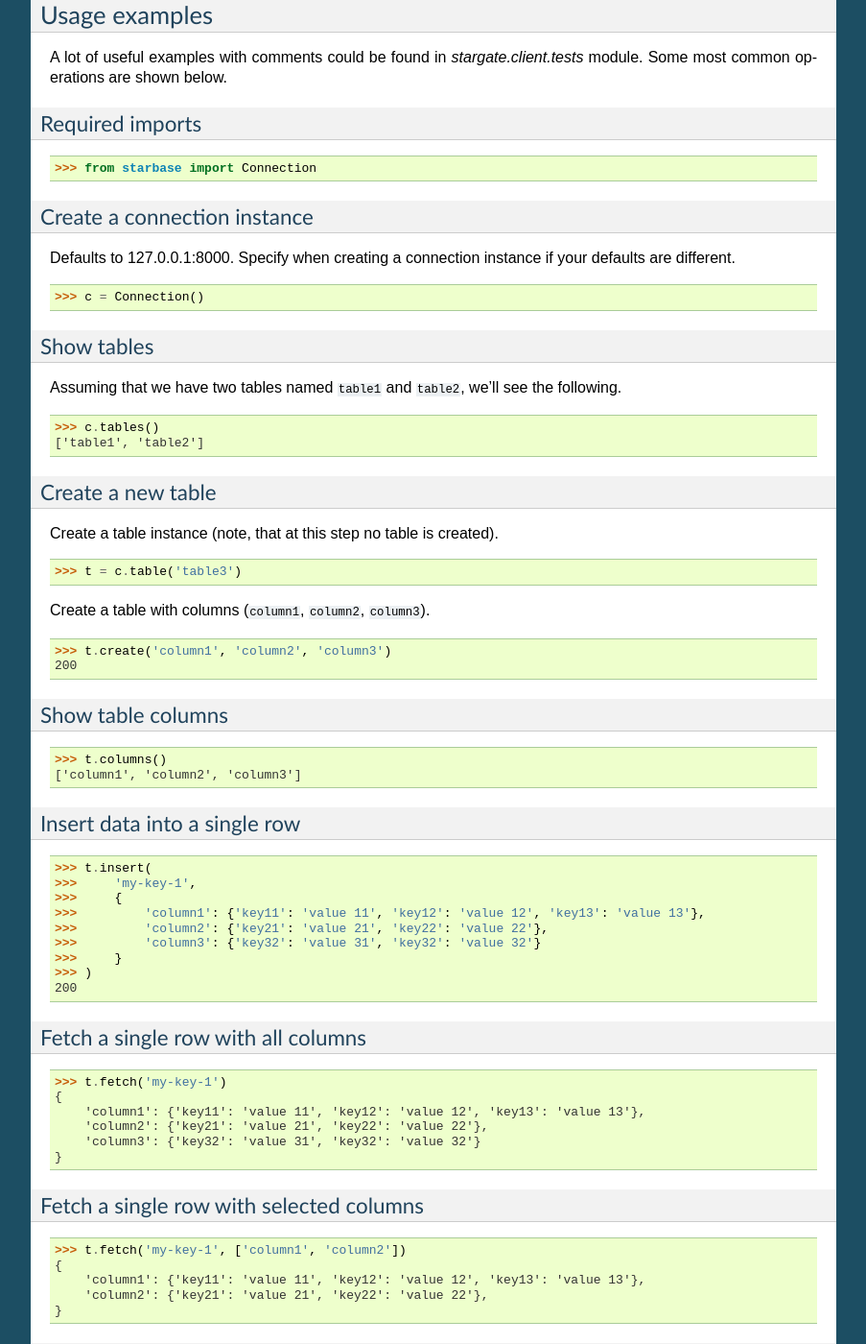
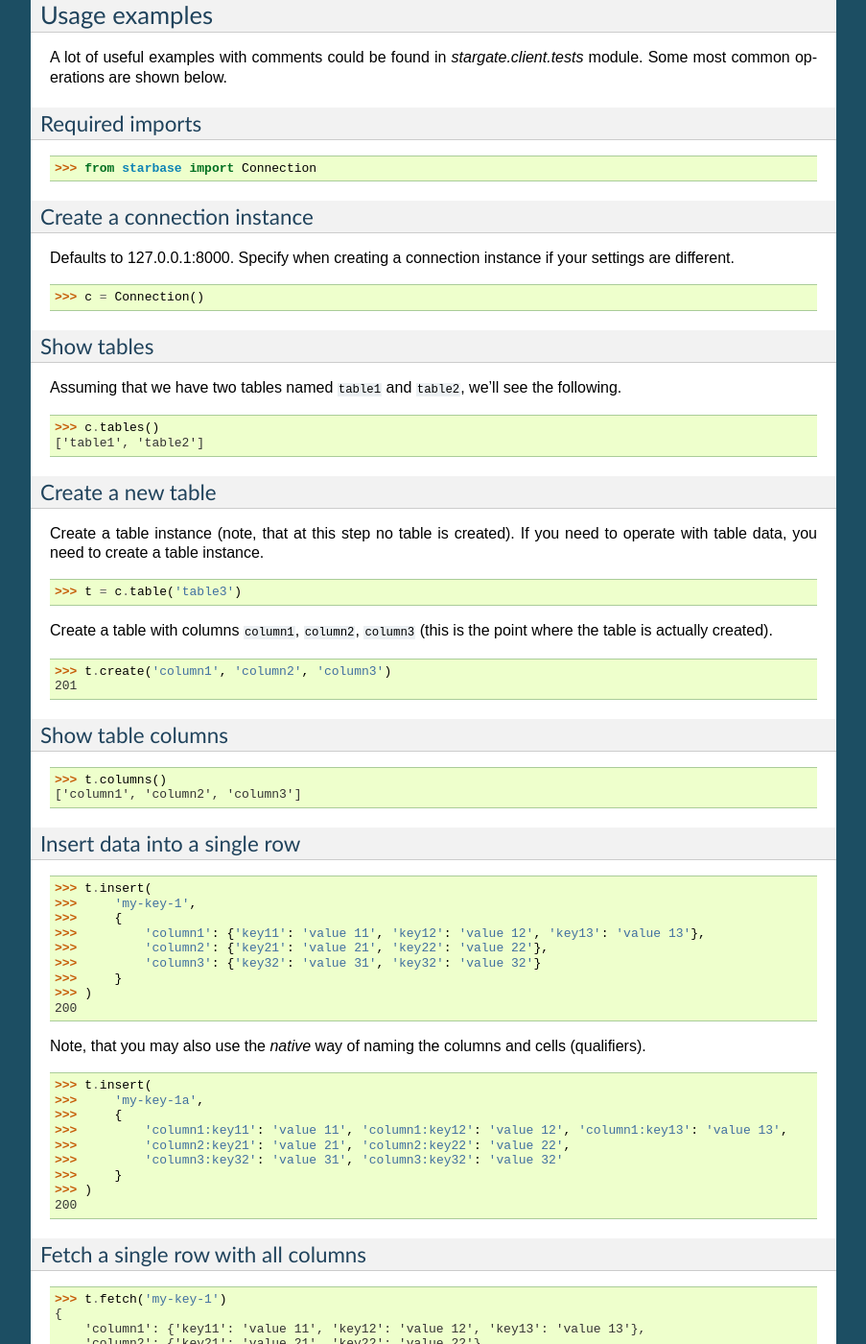
Before and after one commit to barseghyanartur/starbase, a Sphinx documentation site: the page built from docs/index.rst, in a window 1280 px wide and 1400 px high, scrolled down 1375 px. Shown: the whole window at 96% size, without its empty margins (198-1101 px from the left). Built offline with Sphinx 7.4.7, drawn with Linux system fonts in a browser that asks for light colours; some of the changed text lies outside the part shown.

Commit message:
docs updated

```diff
--- a/docs/index.rst
+++ b/docs/index.rst
@@ -72,7 +72,7 @@
 
 Create a connection instance
 -----------------------------------------
-Defaults to 127.0.0.1:8000. Specify when creating a connection instance if your defaults are different.
+Defaults to 127.0.0.1:8000. Specify when creating a connection instance if your settings are different.
 
 >>> c = Connection()
 
@@ -85,14 +85,16 @@
 
 Create a new table
 -----------------------------------------
-Create a table instance (note, that at this step no table is created).
+Create a table instance (note, that at this step no table is created). If you need to operate with
+table data, you need to create a table instance.
 
 >>> t = c.table('table3')
 
-Create a table with columns (``column1``, ``column2``, ``column3``).
+Create a table with columns ``column1``, ``column2``, ``column3`` (this is the point where the
+table is actually created).
 
 >>> t.create('column1', 'column2', 'column3')
-200
+201
 
 Show table columns
 -----------------------------------------
@@ -110,6 +112,19 @@
 >>>     }
 >>> )
 200
+
+Note, that you may also use the `native` way of naming the columns and cells (qualifiers).
+
+>>> t.insert(
+>>>     'my-key-1a',
+>>>     {
+>>>         'column1:key11': 'value 11', 'column1:key12': 'value 12', 'column1:key13': 'value 13',
+>>>         'column2:key21': 'value 21', 'column2:key22': 'value 22',
+>>>         'column3:key32': 'value 31', 'column3:key32': 'value 32'
+>>>     }
+>>> )
+200
+
 
 Fetch a single row with all columns
 -----------------------------------------
@@ -136,11 +151,28 @@
     'column3': {'key32': 'value 32'}
 }
 
+Note, that you may also use the `native` way of naming the columns and cells (qualifiers).
+
+>>>  t.fetch('my-key-1', ['column1:key11', 'column1:key13', 'column3:key32'])
+{
+    'column1': {'key11': 'value 11', 'key13': 'value 13'},
+    'column3': {'key32': 'value 32'}
+}
+
+If you set the ``perfect_dict`` argument to False, you'll get the `native` data structure.
+
+>>>  t.fetch('my-key-1', ['column1:key11', 'column1:key13', 'column3:key32'], perfect_dict=False)
+{
+    'column1:key11': 'value 11', 'column1:key13': 'value 13',
+    'column3:key32':'value 32'
+}
+
 Add columns to the table
 -----------------------------------------
 Add columns given (``column4``, ``column5``).
 
 >>> t.add_columns('column4', 'column5')
+200
 
 Update row data
 -----------------------------------------
@@ -148,12 +180,34 @@
 >>>     'my-key-1',
 >>>     {'column4': {'key41': 'value 41', 'key42': 'value 42'}}
 >>> )
+200
+
+Remove row, row column or row cell
+-----------------------------------------
+Remove row cell (qualifier)
+
+>>> t.remove('my-key-1', 'column4', 'key41')
+200
+
+Remove row column (column family)
+
+>>> t.remove('my-key-1', 'column4')
+200
+
+Remove entire row
+
+>>> t.remove('my-key-1')
+200
 
 Drop columns from table
 -----------------------------------------
 Drop columns given (``column4``, ``column5``).
 
 >>> t.drop_columns('column4', 'column5')
+201
+
+Note, that if your columns contain data, even when dropped, the data is not immediately gone. If you first
+drop the column and the created it again, you will still have all your data originally stored in the column.
 
 Batch insert
 -----------------------------------------
@@ -175,13 +230,20 @@
 >>> for i in range(0, 5000):
 >>>     b.update('my-key-%s' % i, data)
 >>> b.commit(finalize=True)
+{'method': 'POST', 'response': [200], 'url': 'table3/bXkta2V5LTA='}
 
 Fetch all rows
 -----------------------------------------
 Table scanning is in development. At the moment it's only possible to fetch all rows from a
 table given. Results are stored in a generator.
 
->>> res = t.fetch_all_rows()
+>>> t.fetch_all_rows()
+<generator object results at 0x28e9190>
+
+Drop entire table
+-----------------------------------------
+>>> t.drop()
+200
 
 More examples
 =========================================
```
Also changed, not shown: other parts of docs/index.rst (+1 -0 lines), docs/starbase.rst (+0 -8 lines), readme.rst (+67 -5 lines), 5 other files.
